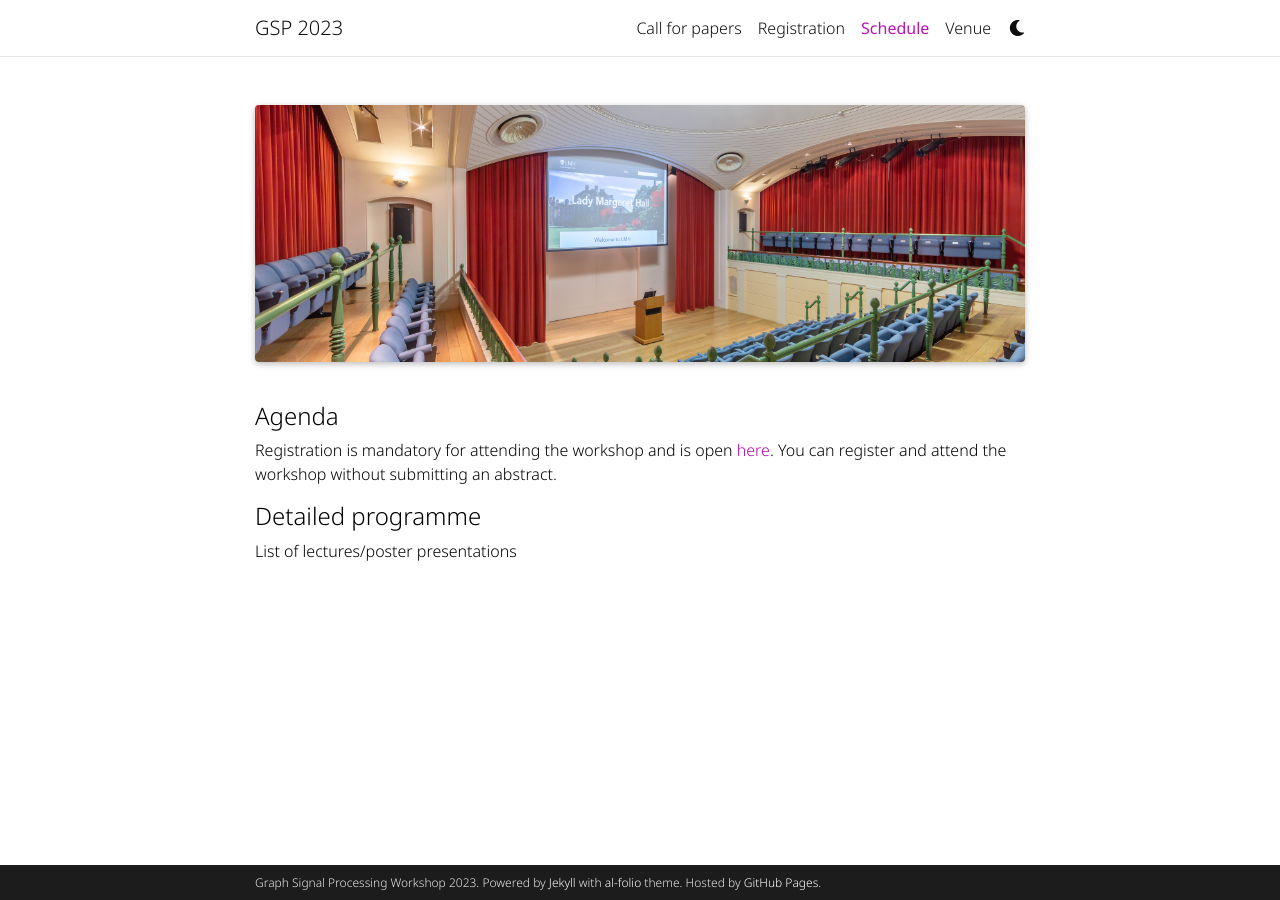
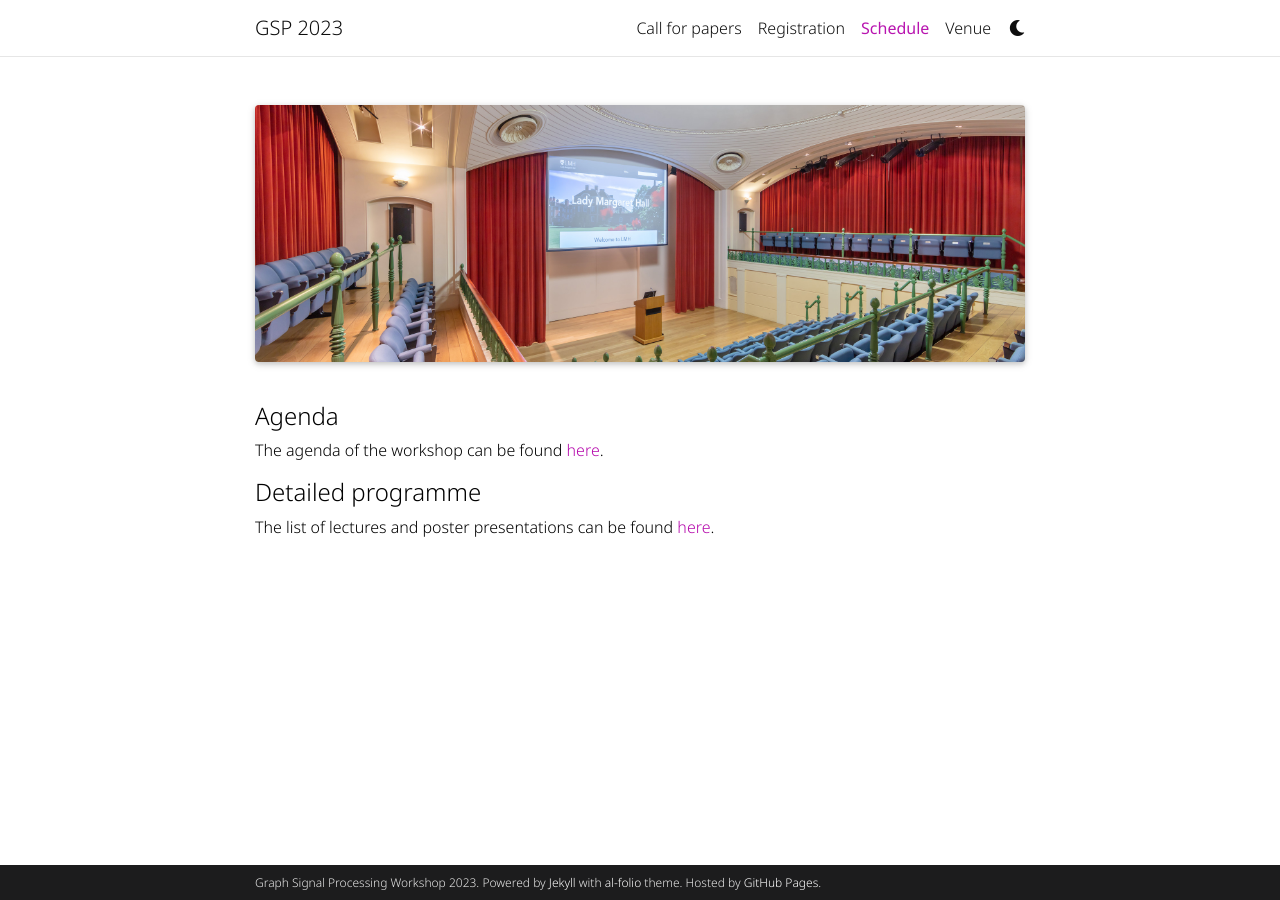
Before and after one commit to shreyasvinaya/gspworkshop2025.github.io, a Jekyll site: the page built from _pages/schedule.md, in a window 1280 px wide. Built offline with Jekyll 4.4.1, drawn with Linux system fonts in a browser that asks for light colours; full-size pictures stand in for the smaller copies a plugin makes; comment, search, counter and statistics services are not loaded; a style sheet for code colours, icons or effects is not loaded.

Commit message:
Update schedule.md

```diff
--- a/_pages/schedule.md
+++ b/_pages/schedule.md
@@ -11,7 +11,7 @@ top_image_alt: "Simpkins Lee Theatre"
 ---
 
 #### Agenda
-Registration is mandatory for attending the workshop and is open [here](https://www.oxforduniversitystores.co.uk/conferences-and-events/lady-margaret-hall/events/graph-signal-processing-workshop). You can register and attend the workshop without submitting an abstract.
+The agenda of the workshop can be found [here](/assets/pdf/Graph%20Sigmal%20Processing%20Programme%20V2.pdf).
 
 #### Detailed programme
-List of lectures/poster presentations
+The list of lectures and poster presentations can be found [here](/assets/pdf/List%20of%20Papers%20V3.pdf).
```
